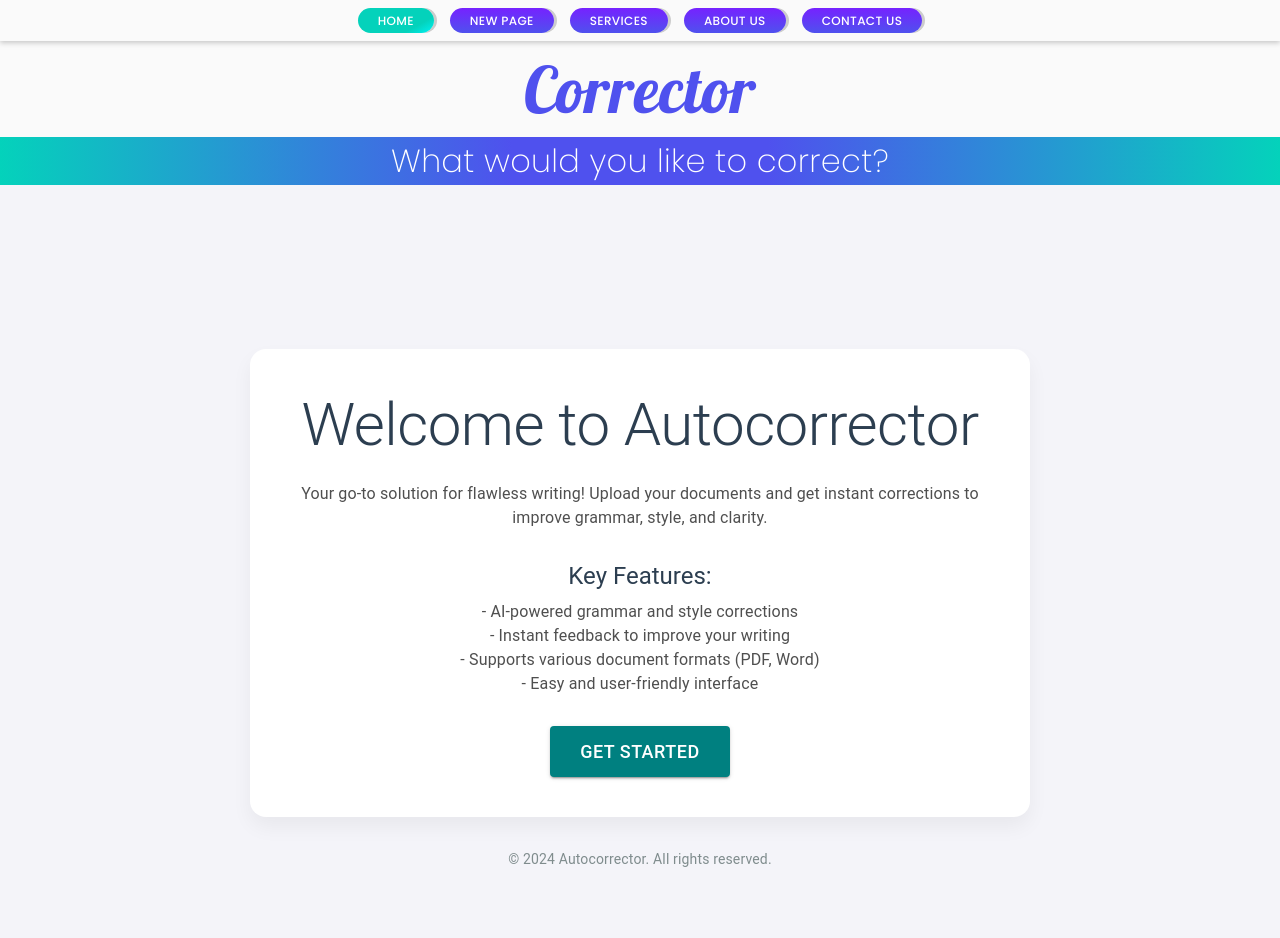
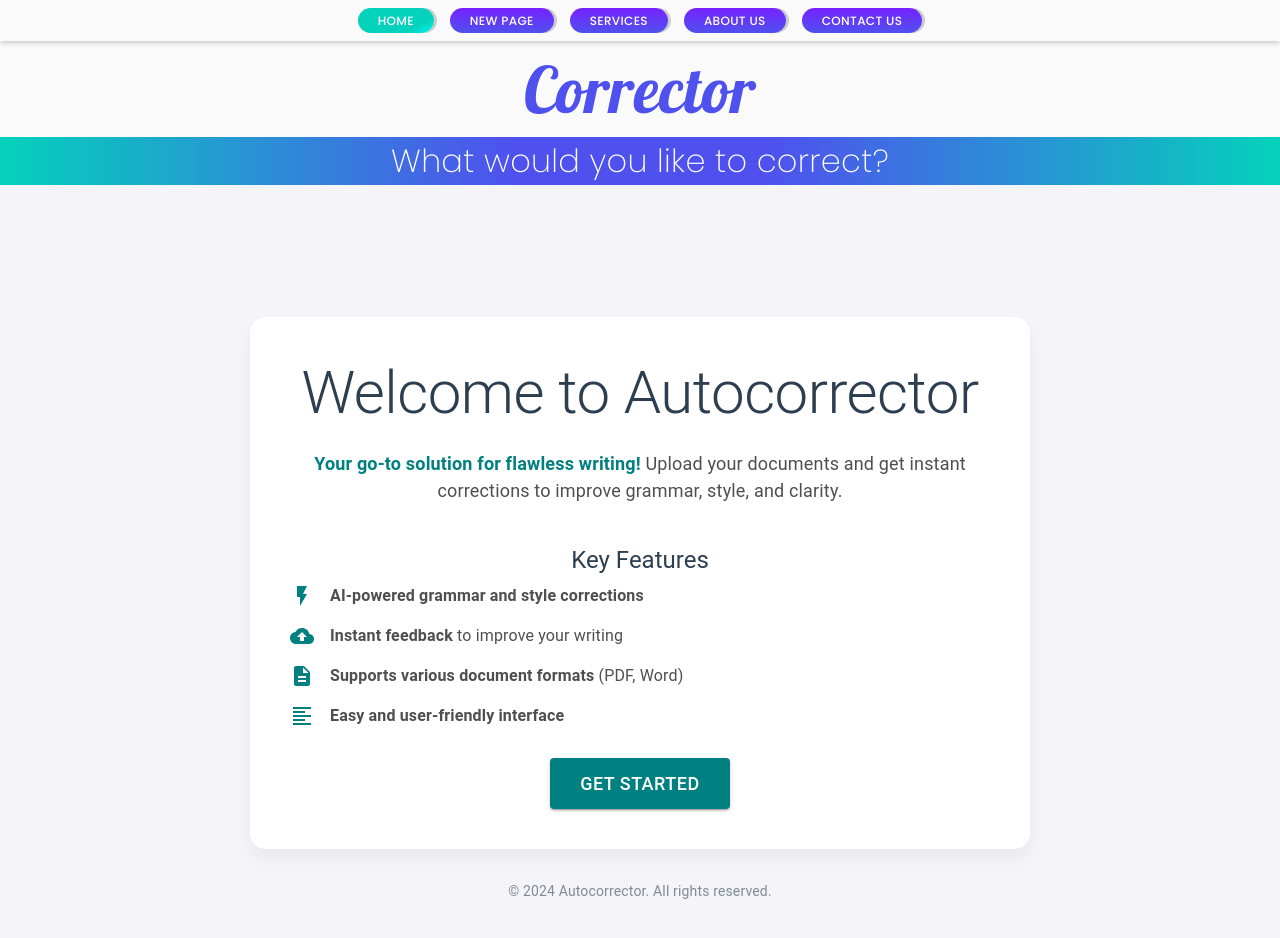
Before and after one commit to CeeeTech/Autocorrect, a React (Create React App) app in the folder client/: page / in a window 1280 px wide. Shown: the top 938 px of the page. Built offline with nearby package versions, Linux system fonts and the light colour scheme.

Commit message:
enhanced temporary land page

```diff
--- a/client/src/views/pages/Home.jsx
+++ b/client/src/views/pages/Home.jsx
@@ -1,4 +1,5 @@
 import { Button, Box, Typography } from '@mui/material';
+import { Description, FlashOn, FormatAlignLeft, CloudUpload } from '@mui/icons-material'; // Importing icons
 
 export default function LandingPage() {
     return (
@@ -9,18 +10,18 @@ export default function LandingPage() {
                 alignItems: 'center',
                 justifyContent: 'center',
                 flexDirection: 'column',
-                backgroundColor: '#f4f4f9', // Soft light gray background
+                backgroundColor: '#f4f4f9',
                 padding: 3,
                 textAlign: 'center',
-                color: '#333', // Dark gray for text
+                color: '#333',
             }}
         >
             <Box
                 sx={{
                     maxWidth: '700px',
-                    backgroundColor: '#ffffff', // Pure white content box
+                    backgroundColor: '#ffffff',
                     borderRadius: 4,
-                    boxShadow: '0 10px 20px rgba(0, 0, 0, 0.05)', // Light shadow for subtle effect
+                    boxShadow: '0 10px 20px rgba(0, 0, 0, 0.05)',
                     padding: 5,
                     transition: 'transform 0.3s ease-in-out',
                     '&:hover': {
@@ -31,20 +32,53 @@ export default function LandingPage() {
                 <Typography variant="h2" gutterBottom sx={{ color: '#2c3e50' }}>
                     Welcome to Autocorrector
                 </Typography>
-                <Typography variant="body1" color="textSecondary" paragraph sx={{ color: '#4f4f4f' }}>
-                    Your go-to solution for flawless writing! Upload your documents and get instant corrections to improve grammar, style, and clarity.
+
+                {/* Improved description section */}
+                <Typography
+                    variant="body1"
+                    color="textSecondary"
+                    paragraph
+                    sx={{ color: '#4f4f4f', fontSize: '18px', marginBottom: '40px' }}
+                >
+                    <span style={{ fontWeight: 'bold', color: '#008080' }}>
+                        Your go-to solution for flawless writing!
+                    </span>{' '}
+                    Upload your documents and get instant corrections to improve grammar, style, and clarity.
                 </Typography>
 
-                <Box sx={{ margin: '30px 0' }}>
-                    <Typography variant="h5" gutterBottom sx={{ color: '#2c3e50' }}>
-                        Key Features:
+                {/* Key Features Section */}
+                <Box sx={{ margin: '30px 0', textAlign: 'left' }}>
+                    <Typography variant="h5" gutterBottom sx={{ color: '#2c3e50', textAlign: 'center' }}>
+                        Key Features
                     </Typography>
-                    <Typography variant="body1" paragraph sx={{ color: '#4f4f4f' }}>
-                        - AI-powered grammar and style corrections<br />
-                        - Instant feedback to improve your writing<br />
-                        - Supports various document formats (PDF, Word)<br />
-                        - Easy and user-friendly interface
-                    </Typography>
+
+                    <Box sx={{ display: 'flex', alignItems: 'center', marginBottom: 2 }}>
+                        <FlashOn sx={{ color: '#008080', marginRight: 2 }} />
+                        <Typography variant="body1" sx={{ fontSize: '16px', color: '#4f4f4f' }}>
+                            <strong>AI-powered grammar and style corrections</strong>
+                        </Typography>
+                    </Box>
+
+                    <Box sx={{ display: 'flex', alignItems: 'center', marginBottom: 2 }}>
+                        <CloudUpload sx={{ color: '#008080', marginRight: 2 }} />
+                        <Typography variant="body1" sx={{ fontSize: '16px', color: '#4f4f4f' }}>
+                            <strong>Instant feedback</strong> to improve your writing
+                        </Typography>
+                    </Box>
+
+                    <Box sx={{ display: 'flex', alignItems: 'center', marginBottom: 2 }}>
+                        <Description sx={{ color: '#008080', marginRight: 2 }} />
+                        <Typography variant="body1" sx={{ fontSize: '16px', color: '#4f4f4f' }}>
+                            <strong>Supports various document formats</strong> (PDF, Word)
+                        </Typography>
+                    </Box>
+
+                    <Box sx={{ display: 'flex', alignItems: 'center', marginBottom: 2 }}>
+                        <FormatAlignLeft sx={{ color: '#008080', marginRight: 2 }} />
+                        <Typography variant="body1" sx={{ fontSize: '16px', color: '#4f4f4f' }}>
+                            <strong>Easy and user-friendly interface</strong>
+                        </Typography>
+                    </Box>
                 </Box>
 
                 <Button
@@ -55,9 +89,9 @@ export default function LandingPage() {
                     sx={{
                         padding: '10px 30px',
                         fontSize: '18px',
-                        backgroundColor: '#008080', // Teal as a primary accent color
+                        backgroundColor: '#008080',
                         '&:hover': {
-                            backgroundColor: '#006666', // Darker teal on hover
+                            backgroundColor: '#006666',
                         },
                     }}
                 >
@@ -67,7 +101,7 @@ export default function LandingPage() {
 
             <Typography
                 variant="body2"
-                sx={{ marginTop: 4, color: '#7f8c8d' }} // Light gray text for footer
+                sx={{ marginTop: 4, color: '#7f8c8d' }}
             >
                 © 2024 Autocorrector. All rights reserved.
             </Typography>
```
